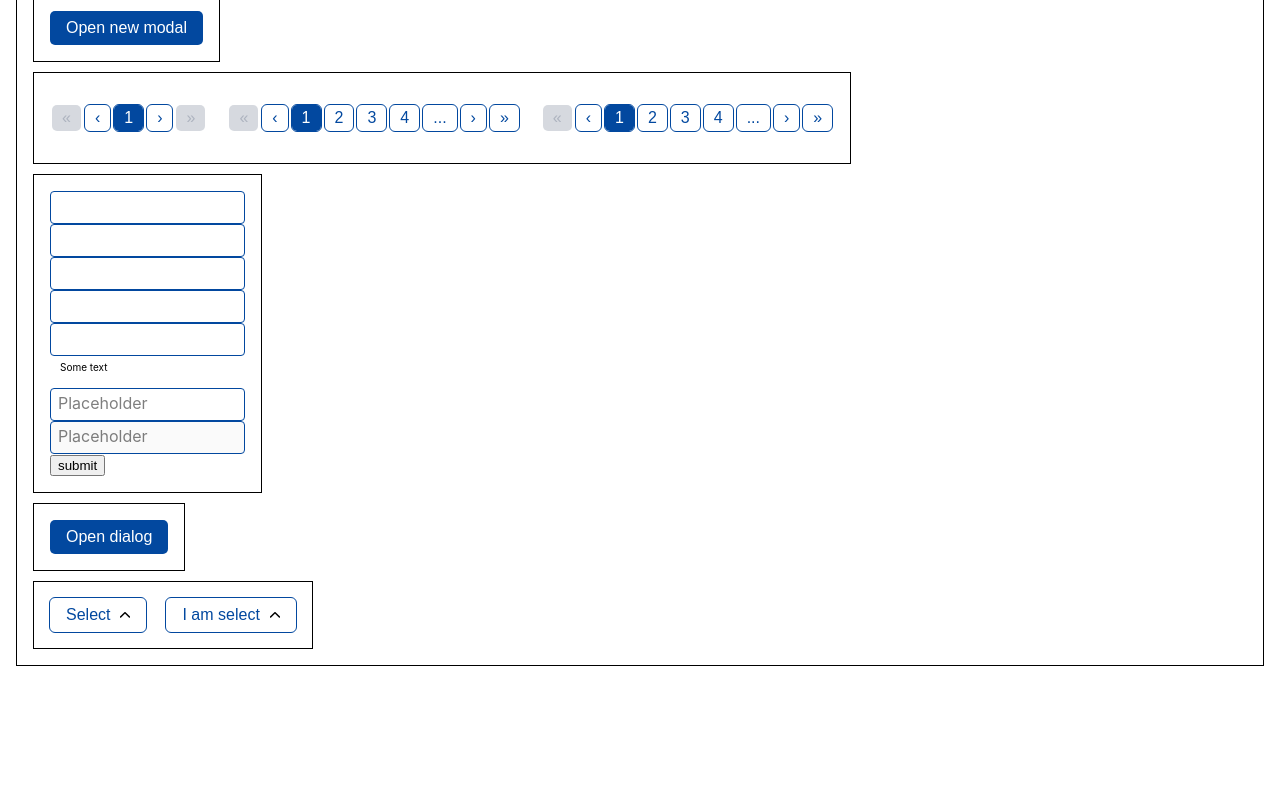
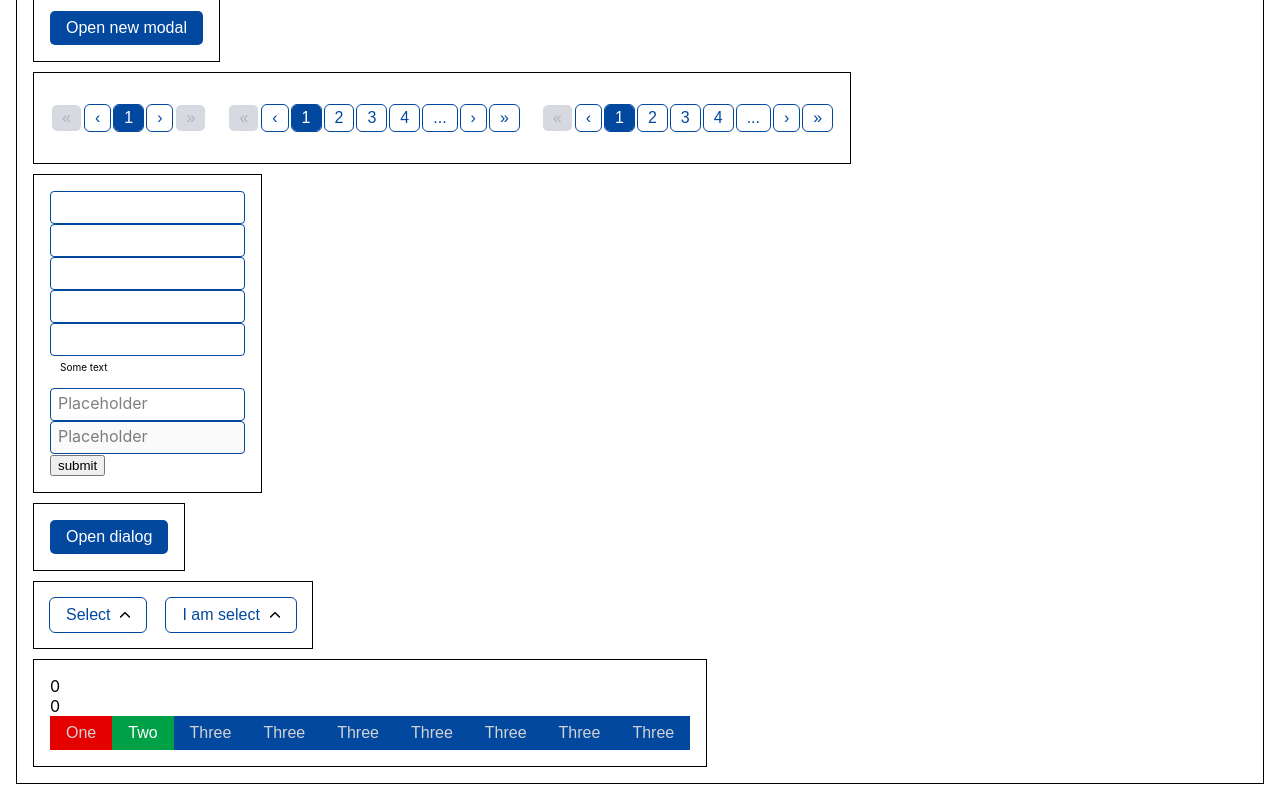
Before and after one commit to bandvov/react-ui-kit, a React (Create React App) app: page / in a window 1280 px wide. Shown: the part 652-1452 px from the top of the page. Before the commit the page ends 1334 px from the top, so only its background shows below. Built offline with nearby package versions, Linux system fonts and the light colour scheme.

Commit message:
Add manual horizontal scroll

```diff
--- a/src/App.tsx
+++ b/src/App.tsx
@@ -11,7 +11,7 @@ import {
   DialogModal,
 } from "./components";
 import Select from "./components/Select/Select";
-import { COLORS } from "./CONSTANTS";
+import Tabs from "./components/Tabs/Tabs";
 import { IDropdownItem } from "./types";
 import Wrapper from "./Wrapper";
 
@@ -81,6 +81,8 @@ function App() {
   const [value, setValue] = useState("");
   const [values, setValues] = useState<number[]>([]);
   const [error, setError] = useState(false);
+  const [tabValue, setTabValue] = useState("Two");
+  const [innerAccordion, setInnerAccordion] = useState(false);
 
   const validate = (value: string) => {
     return !/^[0-9\-\+]{9,15}$/.test(value);
@@ -94,6 +96,25 @@ function App() {
       return values.length + " selected";
     }
   };
+
+  const mapperAccordions = accordionItems.map((item, index) => {
+    return (
+      <Accordion
+        key={item.title}
+        show={show === index}
+        setShow={() => {
+          if (show === index) {
+            setShow(null);
+          } else {
+            setShow(index);
+          }
+        }}
+        title={item.title}
+      >
+        {item.content}
+      </Accordion>
+    );
+  });
 
   return (
     <div
@@ -218,26 +239,7 @@ function App() {
         />
       </Wrapper>
       <Wrapper>
-        <div>
-          {accordionItems.map((item, index) => {
-            return (
-              <Accordion
-                key={item.title}
-                show={show === index}
-                setShow={() => {
-                  if (show === index) {
-                    setShow(null);
-                  } else {
-                    setShow(index);
-                  }
-                }}
-                title={item.title}
-              >
-                {item.content}
-              </Accordion>
-            );
-          })}
-        </div>
+        <div>{mapperAccordions}</div>
       </Wrapper>
       <Wrapper>
         <Dropdown
@@ -419,6 +421,9 @@ function App() {
           setItems={setItems}
         />
       </Wrapper>
+      <Wrapper>
+        <Tabs value={tabValue} onChange={setTabValue} />
+      </Wrapper>
     </div>
   );
 }
--- a/src/components/DialogModal/DialogModal.tsx
+++ b/src/components/DialogModal/DialogModal.tsx
@@ -61,8 +61,6 @@ export default function DialogModal({
       setOffsetTop(modalRef.current.scrollHeight / 2);
       setOffsetLeft(modalRef.current.scrollWidth / 2);
       modalRef.current.addEventListener("transitionstart", (): void => {
-        console.log("transition start");
-
         if (open) {
           setShowBackdrop(true);
         }
--- /dev/null
+++ b/src/components/Tabs/Tab.tsx
@@ -0,0 +1,26 @@
+import React from "react";
+import Button from "../Button/Button";
+import { Variant } from "../../types";
+export default function Tab({
+  label,
+  onClick,
+  value,
+  ...rest
+}: {
+  fullWidth?: boolean;
+  variant?: Variant | undefined;
+  label: string;
+  onClick: (value: number | string) => void;
+  value: string | number;
+}) {
+  return (
+    <Button
+      onClick={() => onClick(value)}
+      color={value === label ? "" : "lightgray"}
+      borderRadius="0"
+      {...rest}
+    >
+      {label}
+    </Button>
+  );
+}
--- /dev/null
+++ b/src/components/Tabs/Tabs.tsx
@@ -0,0 +1,102 @@
+import React, {
+  Dispatch,
+  SetStateAction,
+  useEffect,
+  useRef,
+  useState,
+} from "react";
+import styled from "styled-components";
+import Tab from "./Tab";
+
+const StyledTabs = styled.div`
+  display: flex;
+  width: 50vw;
+  position: relative;
+  overflow-x: hidden;
+  ::-webkit-scrollbar {
+    width: 0;
+  }
+`;
+export default function Tabs({
+  value,
+  onChange,
+}: {
+  value: string | number;
+  onChange: Dispatch<SetStateAction<string>>;
+}) {
+  const [holding, setHolding] = useState(false);
+  const [tabOffset, setTabOffset] = useState(0);
+  const [prevTabOffset, setPrevTabOffset] = useState(0);
+  const tabsRef = useRef<HTMLDivElement>(null);
+
+  return (
+    <div style={{ display: "flex", flexDirection: "column" }}>
+      <div>
+        <div>{prevTabOffset}</div>
+        <div>{tabOffset}</div>
+      </div>
+      <StyledTabs
+        ref={tabsRef}
+        onMouseDown={(e) => {
+          setTabOffset(e.clientX);
+          setHolding(true);
+        }}
+        onMouseUp={(e) => {
+          setHolding(false);
+        }}
+        onMouseMove={(e) => {
+          if (tabsRef.current && holding) {
+            setPrevTabOffset(Math.floor(tabsRef.current.scrollLeft));
+            if (tabOffset > e.clientX) {
+              tabsRef.current.scrollLeft -= (e.clientX - tabOffset) / 20;
+            } else {
+              tabsRef.current.scrollLeft += (tabOffset - e.clientX) / 20;
+            }
+          }
+        }}
+      >
+        <div
+          style={{
+            display: "flex",
+          }}
+        >
+          <Tab
+            fullWidth
+            value={value}
+            variant="error"
+            onClick={() => {
+              console.log("hello");
+            }}
+            label="One"
+          />
+          <Tab
+            value={value}
+            fullWidth
+            variant="success"
+            onClick={(value: any) => alert("hello")}
+            label="Two"
+          />
+          <Tab value={value} fullWidth onClick={() => {}} label="Three" />
+          <Tab value={value} fullWidth onClick={() => {}} label="Three" />
+          <Tab value={value} fullWidth onClick={() => {}} label="Three" />
+          <Tab value={value} fullWidth onClick={() => {}} label="Three" />
+          <Tab value={value} fullWidth onClick={() => {}} label="Three" />
+          <Tab value={value} fullWidth onClick={() => {}} label="Three" />
+          <Tab value={value} fullWidth onClick={() => {}} label="Three" />
+          <Tab value={value} fullWidth onClick={() => {}} label="Three" />
+          <Tab value={value} fullWidth onClick={() => {}} label="Three" />
+          <Tab value={value} fullWidth onClick={() => {}} label="Three" />
+          <Tab value={value} fullWidth onClick={() => {}} label="Three" />
+          <Tab value={value} fullWidth onClick={() => {}} label="Three" />
+          <Tab
+            value={value}
+            fullWidth
+            variant="danger"
+            onClick={() => {}}
+            label="Three"
+          />
+        </div>
+      </StyledTabs>
+    </div>
+  );
+}
```
